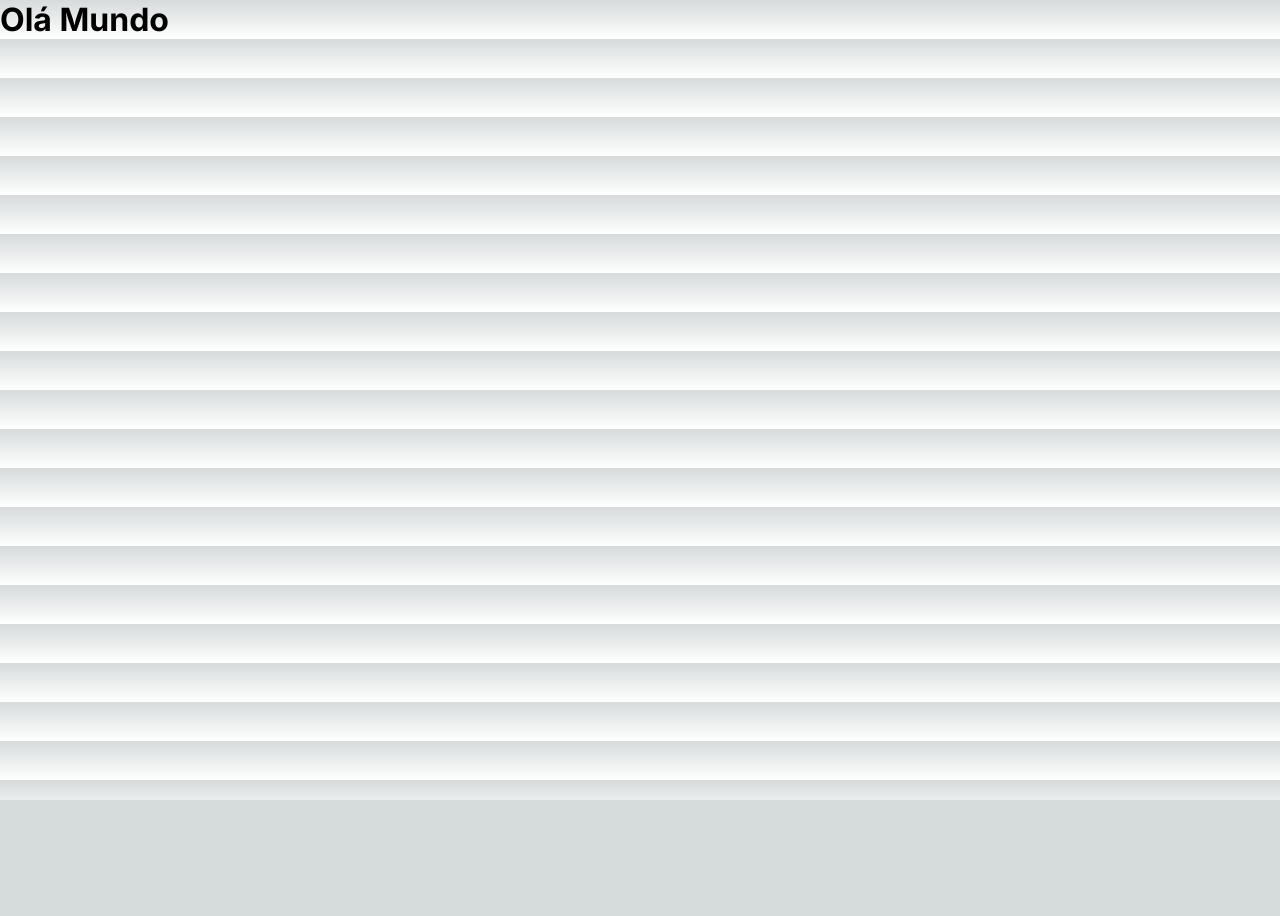
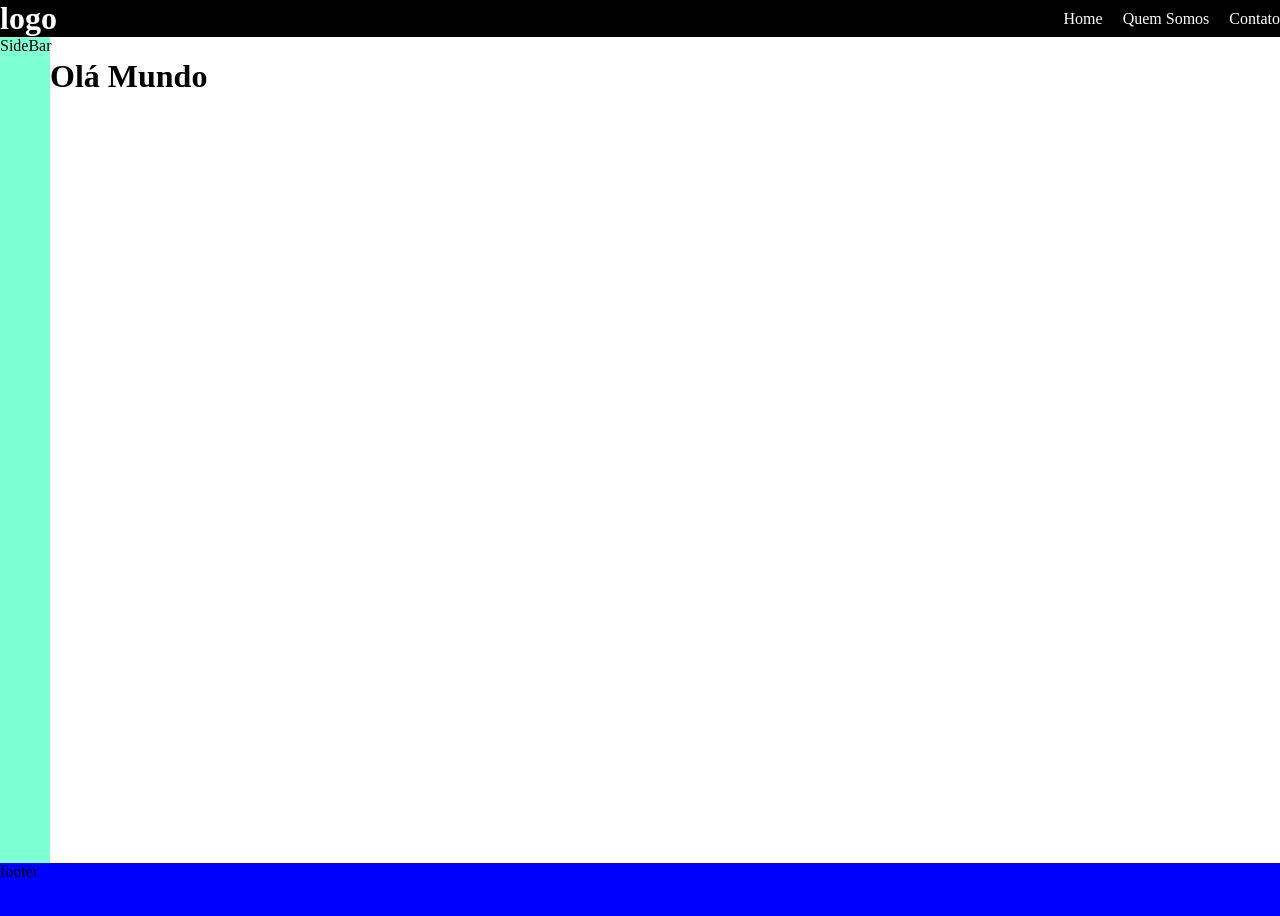
Before and after one commit to gvnny/frontend-react-next, a Next.js app: page / in a window 1280 px wide. Shown: the top 916 px of the page. Before the commit the page ends 800 px from the top, so only its background shows below. Built offline with nearby package versions, Linux system fonts and the light colour scheme.

Commit message:
feat: criar layouts

```diff
--- a/src/app/globals.css
+++ b/src/app/globals.css
@@ -1,107 +1,9 @@
-:root {
-  --max-width: 1100px;
-  --border-radius: 12px;
-  --font-mono: ui-monospace, Menlo, Monaco, 'Cascadia Mono', 'Segoe UI Mono',
-    'Roboto Mono', 'Oxygen Mono', 'Ubuntu Monospace', 'Source Code Pro',
-    'Fira Mono', 'Droid Sans Mono', 'Courier New', monospace;
-
-  --foreground-rgb: 0, 0, 0;
-  --background-start-rgb: 214, 219, 220;
-  --background-end-rgb: 255, 255, 255;
-
-  --primary-glow: conic-gradient(
-    from 180deg at 50% 50%,
-    #16abff33 0deg,
-    #0885ff33 55deg,
-    #54d6ff33 120deg,
-    #0071ff33 160deg,
-    transparent 360deg
-  );
-  --secondary-glow: radial-gradient(
-    rgba(255, 255, 255, 1),
-    rgba(255, 255, 255, 0)
-  );
-
-  --tile-start-rgb: 239, 245, 249;
-  --tile-end-rgb: 228, 232, 233;
-  --tile-border: conic-gradient(
-    #00000080,
-    #00000040,
-    #00000030,
-    #00000020,
-    #00000010,
-    #00000010,
-    #00000080
-  );
-
-  --callout-rgb: 238, 240, 241;
-  --callout-border-rgb: 172, 175, 176;
-  --card-rgb: 180, 185, 188;
-  --card-border-rgb: 131, 134, 135;
+html, body{
+  margin: 0;
+  padding: 0;
 }
 
-@media (prefers-color-scheme: dark) {
-  :root {
-    --foreground-rgb: 255, 255, 255;
-    --background-start-rgb: 0, 0, 0;
-    --background-end-rgb: 0, 0, 0;
-
-    --primary-glow: radial-gradient(rgba(1, 65, 255, 0.4), rgba(1, 65, 255, 0));
-    --secondary-glow: linear-gradient(
-      to bottom right,
-      rgba(1, 65, 255, 0),
-      rgba(1, 65, 255, 0),
-      rgba(1, 65, 255, 0.3)
-    );
-
-    --tile-start-rgb: 2, 13, 46;
-    --tile-end-rgb: 2, 5, 19;
-    --tile-border: conic-gradient(
-      #ffffff80,
-      #ffffff40,
-      #ffffff30,
-      #ffffff20,
-      #ffffff10,
-      #ffffff10,
-      #ffffff80
-    );
-
-    --callout-rgb: 20, 20, 20;
-    --callout-border-rgb: 108, 108, 108;
-    --card-rgb: 100, 100, 100;
-    --card-border-rgb: 200, 200, 200;
-  }
+#main {
+  display: flex;
+  height: 826px;
 }
-
-* {
-  box-sizing: border-box;
-  padding: 0;
-  margin: 0;
-}
-
-html,
-body {
-  max-width: 100vw;
-  overflow-x: hidden;
-}
-
-body {
-  color: rgb(var(--foreground-rgb));
-  background: linear-gradient(
-      to bottom,
-      transparent,
-      rgb(var(--background-end-rgb))
-    )
-    rgb(var(--background-start-rgb));
-}
-
-a {
-  color: inherit;
-  text-decoration: none;
-}
-
-@media (prefers-color-scheme: dark) {
-  html {
-    color-scheme: dark;
-  }
-}
--- a/src/app/layout.js
+++ b/src/app/layout.js
@@ -1,17 +1,24 @@
-import './globals.css'
-import { Inter } from 'next/font/google'
-
-const inter = Inter({ subsets: ['latin'] })
+import './globals.css';
+import Header from '@/components/layout/Header.jsx';
+import SideBar from '@/components/layout/SideBar';
+import Footer from '@/components/layout/Footer'
 
 export const metadata = {
-  title: 'Create Next App',
-  description: 'Generated by create next app',
+  title: 'App React',
+  description: 'React project with next',
 }
 
 export default function RootLayout({ children }) {
   return (
-    <html lang="en">
-      <body className={inter.className}>{children}</body>
+    <html lang="br">
+      <body>
+        <Header/>
+        <div id='main'>
+          <SideBar/>
+          {children}
+        </div>
+        <Footer/>
+      </body>
     </html>
   )
 }
--- /dev/null
+++ b/src/components/layout/Footer.css
@@ -0,0 +1,5 @@
+#footer {
+    width: 100%;
+    height: 100px;
+    background-color: blue;
+}
--- /dev/null
+++ b/src/components/layout/Footer.jsx
@@ -0,0 +1,10 @@
+import React from 'react'
+import './Footer.css'
+
+const footer = () => {
+  return (
+    <div id='footer'>footer</div>
+  )
+}
+
+export default footer
--- /dev/null
+++ b/src/components/layout/Header.css
@@ -0,0 +1,19 @@
+#header {
+    background: black;
+    display: flex;
+    justify-content: space-between;
+    color: white;
+    align-items: center;
+}
+
+#header h1 {
+    margin: 0;
+}
+
+#header nav ul{
+    margin: 0;
+    padding: 0;
+    display: flex;
+    gap: 20px;
+    list-style-type: none;
+}
--- /dev/null
+++ b/src/components/layout/Header.jsx
@@ -0,0 +1,18 @@
+import './Header.css';
+
+const Header = () => {
+  return (
+    <header id="header">
+        <h1>logo</h1>
+        <nav>
+            <ul>
+                <li>Home</li>
+                <li>Quem Somos</li>
+                <li>Contato</li>
+            </ul>
+        </nav>
+    </header>
+  )
+}
+
+export default Header;
--- /dev/null
+++ b/src/components/layout/SideBar.css
@@ -0,0 +1,5 @@
+#sidebar {
+    height: 100%;
+    width: 50px;
+    background-color: aquamarine;
+}
--- /dev/null
+++ b/src/components/layout/SideBar.jsx
@@ -0,0 +1,10 @@
+import './SideBar.css';
+
+const sideBar = () => {
+  return (
+
+    <div id='sidebar'>SideBar</div>
+  )
+}
+
+export default sideBar
```
Also changed, not shown: src/app/contato/page.js (added, +7 -0 lines), src/app/quem-somos/page.js (added, +7 -0 lines).
